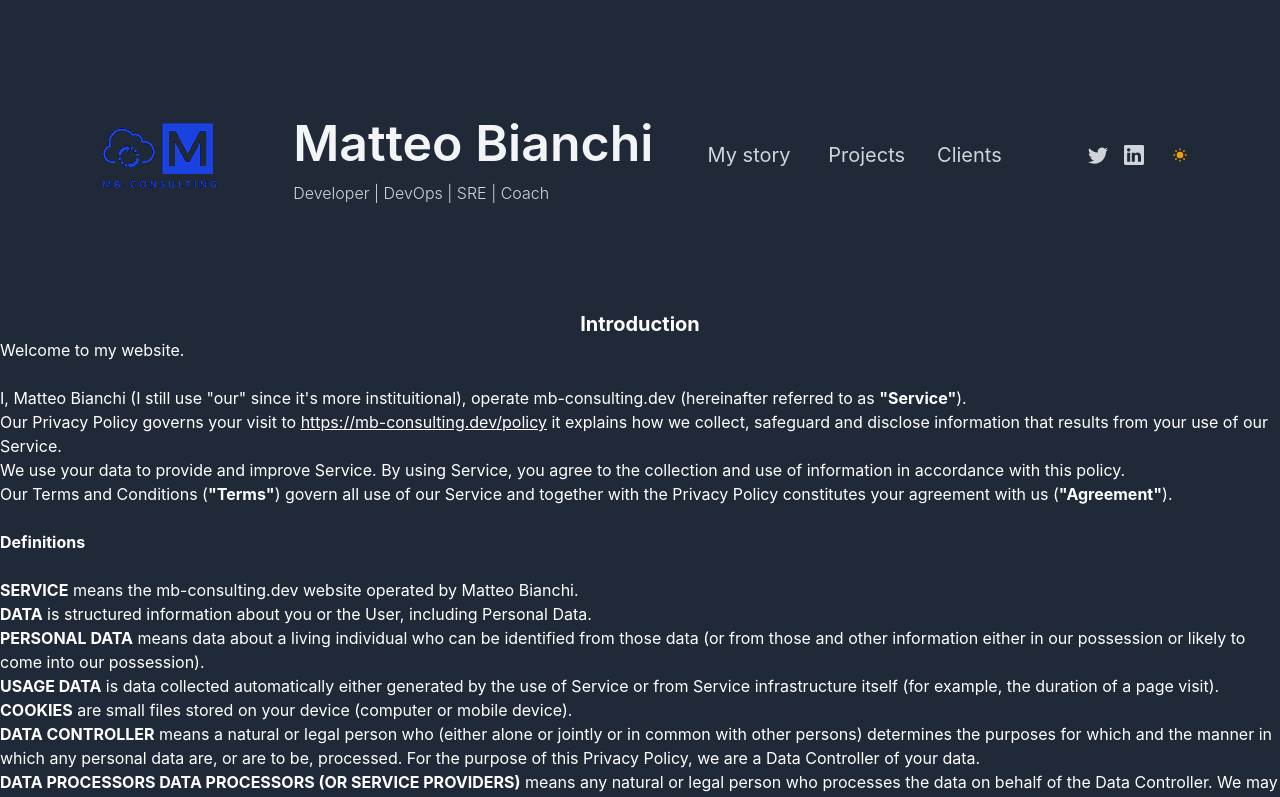
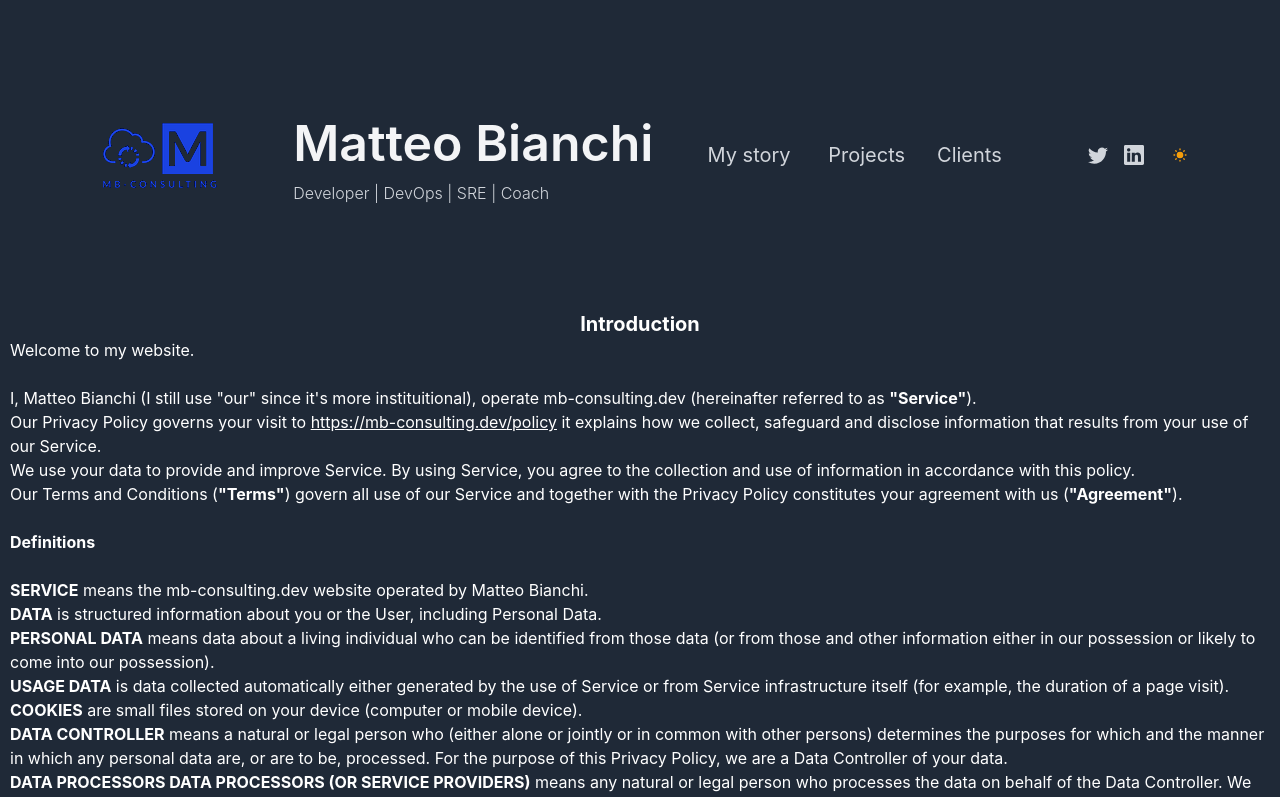
Before and after one commit to mbianchidev/mb-consulting.dev, a Next.js app: page /policy in a window 1280 px wide. Shown: the top 797 px of the page. Built offline with nearby package versions, Linux system fonts and the light colour scheme.

Commit message:
Fix minor issues

```diff
--- a/components/Hero.js
+++ b/components/Hero.js
@@ -66,7 +66,6 @@ export default function Hero() {
           </div>
         </div>
       </div>
-      {/* TODO call to action "Become a client today"->Contact "Learn more"->Servizi offerti */}
     </div>
   );
 }
--- a/components/Policy.js
+++ b/components/Policy.js
@@ -2,8 +2,8 @@ import React from "react";
 import userData from "@constants/data";
 
 export default function Policy() {
-  return ( //style={{marginLeft : "10px", marginRight: "10px" }}
-  <section id="policy-container" className="bg-white dark:bg-gray-800">
+  return (
+  <section id="policy-container" className="bg-white dark:bg-gray-800" style={{marginLeft : "10px", marginRight: "10px" }}>
       <h1 className="font-bold text-xl" style={{textAlign : "center"}}>Introduction</h1>
       Welcome to my website.
       <br></br>
--- a/constants/data.js
+++ b/constants/data.js
@@ -117,7 +117,7 @@ const userData = {
   ],
   about: {
     title:
-      "I have been working in the IT industry since 2017. Software developer and passionate DevOps always eager to learn new something new.",
+      "I have been working in the IT industry since 2017. Software developer and passionate DevOps always eager to learn new something new",
     description: [
       `I like to introduce myself as an agnostic and versatile engineer with a deep passion for well-written code, automation and cloud technologies.`,
       `I also love coaching and mentoring people because I strongly believe in knowledge as the only way to get rid of technical debt and develop new and game-changing products.`,
```
